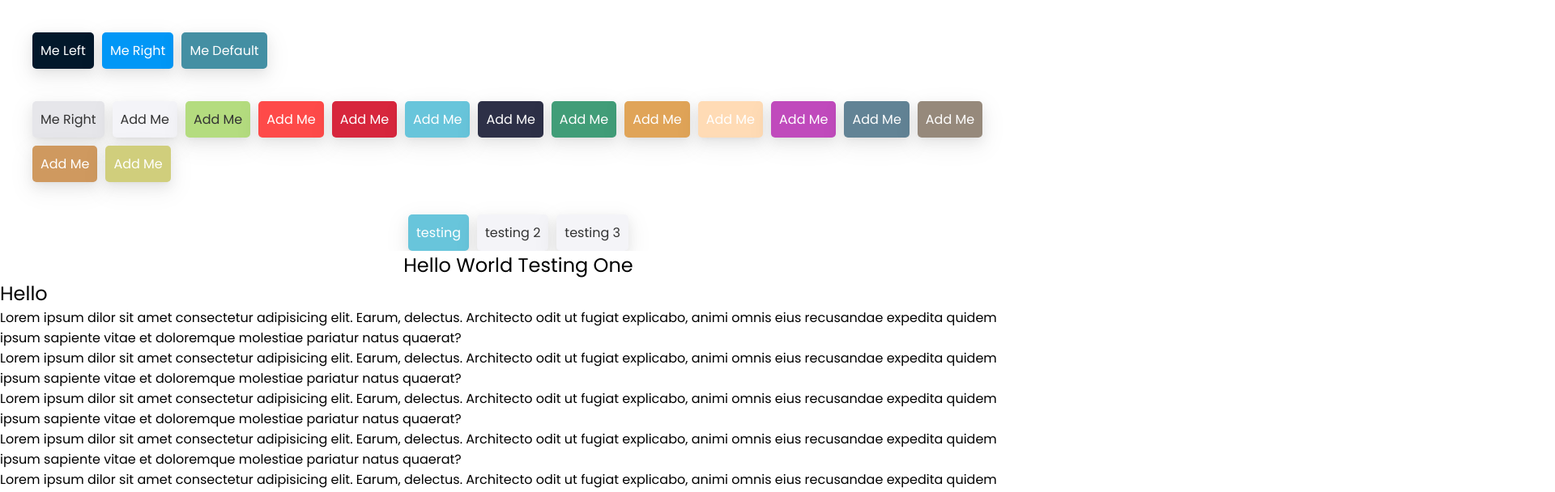
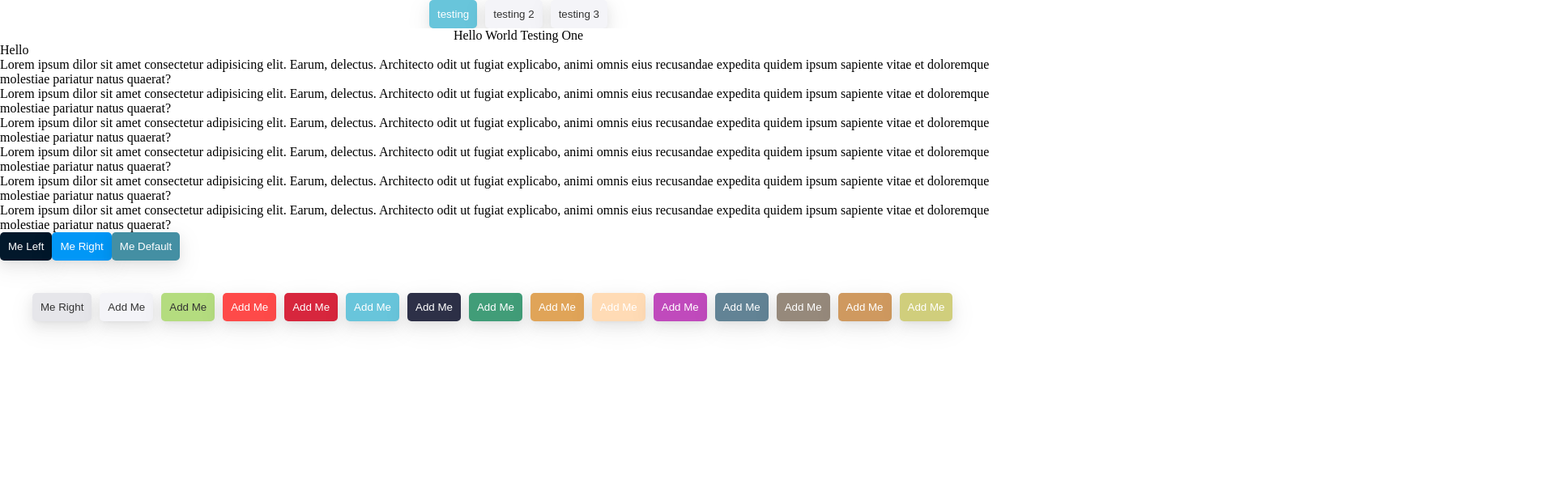
Before and after one commit to lusivelin/components-repo, a React (Vite) app: page / in a window 1280 px wide. Shown: the top 608 px of the page at 81% size, 1920 px wide, since content can reach past the window. Built offline with nearby package versions, Linux system fonts and the light colour scheme.

Commit message:
fix: modal spacing issue related with tabs, adding style config

```diff
--- a/src/App.tsx
+++ b/src/App.tsx
@@ -1,10 +1,10 @@
 import { useState } from "react";
 import Modal from "./elements/Modal";
-import { globalStyles } from "./stitches.config";
 import { button } from "./elements/Button/style";
 import { modalContentBody, modalContentHeader } from "./elements/Modal/style";
 import { row } from "./elements/Grid/style";
 import Tabs from "./elements/Tabs";
+import { globalStyles } from "./style/globalStyles";
 
 function App() {
   globalStyles();
@@ -14,7 +14,26 @@ function App() {
   const [openLeft, setOpenLeft] = useState(false);
   return (
     <div className="App">
-      <div className={row()}>
+      <Tabs
+        tabs={[
+          {
+            id: 1,
+            name: "testing",
+            content: <TestingOne />,
+          },
+          {
+            id: 2,
+            name: "testing 2",
+            content: <h1>Hello</h1>,
+          },
+          {
+            id: 3,
+            name: "testing 3",
+            content: <h1>Hello</h1>,
+          },
+        ]}
+      />
+      <div>
         <Modal
           kind="right"
           open={openRight}
@@ -229,25 +248,6 @@ function App() {
           Add Me
         </button>
       </div>
-      <Tabs
-        tabs={[
-          {
-            id: 1,
-            name: "testing",
-            content: <TestingOne />,
-          },
-          {
-            id: 2,
-            name: "testing 2",
-            content: <h1>Hello</h1>,
-          },
-          {
-            id: 3,
-            name: "testing 3",
-            content: <h1>Hello</h1>,
-          },
-        ]}
-      />
     </div>
   );
 }
--- a/src/elements/Button/style.ts
+++ b/src/elements/Button/style.ts
@@ -1,4 +1,4 @@
-import { css } from "../../stitches.config";
+import { css } from "../../style/config";
 
 export const button = css({
   outlineColor: "transparent",
@@ -14,10 +14,6 @@ export const button = css({
     boxShadow: "none",
   },
 
-    variants: {
-
-    },
-    defaultVariants: {
-
-    }
-})
+  variants: {},
+  defaultVariants: {},
+});
--- a/src/elements/Grid/style.ts
+++ b/src/elements/Grid/style.ts
@@ -1,4 +1,4 @@
-import { css } from "../../stitches.config";
+import { css } from "../../style/config";
 
 export const row = css({
   display: "flex",
--- a/src/elements/Modal/index.tsx
+++ b/src/elements/Modal/index.tsx
@@ -35,7 +35,7 @@ const Modal: FC<PropsWithChildren<ModalProps>> = ({
                 transitionDuration: "0s, 0.5s",
                 transform: "translateX(0)",
 
-                height: "calc(100vh - 40px)",
+                height: "100%",
                 padding: 20,
                 borderRadius: 0,
               }
@@ -47,7 +47,7 @@ const Modal: FC<PropsWithChildren<ModalProps>> = ({
                 transitionProperty: "transform, visibility",
                 // to overwrite existing opacity 0
                 opacity: 1,
-                height: "calc(100vh - 40px)",
+                height: "100%",
                 padding: 20,
                 borderRadius: 0,
               };
@@ -64,7 +64,7 @@ const Modal: FC<PropsWithChildren<ModalProps>> = ({
                 transitionDuration: "0s, 0.5s",
                 transform: "translateX(0)",
 
-                height: "calc(100vh - 40px)",
+                height: "100%",
                 padding: 20,
                 borderRadius: 0,
               }
@@ -76,7 +76,7 @@ const Modal: FC<PropsWithChildren<ModalProps>> = ({
                 transitionProperty: "transform, visibility",
                 // to overwrite existing opacity 0
                 opacity: 1,
-                height: "calc(100vh - 40px)",
+                height: "100%",
                 padding: 20,
                 borderRadius: 0,
               };
--- a/src/elements/Modal/style.ts
+++ b/src/elements/Modal/style.ts
@@ -1,4 +1,4 @@
-import { css } from "../../stitches.config";
+import { css } from "../../style/config";
 
 export const modalContent = css({
   background: "#fff",
@@ -15,6 +15,13 @@ export const modalContent = css({
       true: {
         transitionProperty: "visibility, opacity",
         transitionDuration: "0s, 0.5s",
+
+        // /**
+        //  * remove taking space from document
+        //  * TODO: find a better way to do that
+        //  */
+        // position: "absolute",
+        // right: -99999,
       },
       false: {
         opacity: 0,
@@ -44,7 +51,7 @@ export const modalContentBody = css({
 
 export const modalContainer = css({
   width: "100%",
-  height: "100%",
+  height: "100vh",
 
   display: "flex",
   justifyContent: "center",
--- a/src/elements/Tabs/style.ts
+++ b/src/elements/Tabs/style.ts
@@ -1,4 +1,4 @@
-import { css } from "../../stitches.config";
+import { css } from "../../style/config";
 
 export const tabContainer = css({});
 
@@ -27,12 +27,7 @@ export const tabContentAreaGroup = css({
     transitionDuration: "0.5s, 0s",
     transitionProperty: "opacity, visibility",
 
-    /**
-     * remove taking space from document
-     * TODO: find a better way to do that
-     */
-    position: "absolute",
-    right: -99999,
+    position: "fixed",
   },
   "& > article.tab-active": {
     transitionProperty: "visibility, opacity",
--- a/src/stitches.config.ts
+++ /dev/null
@@ -1,74 +0,0 @@
-import { createStitches, globalCss } from "@stitches/core";
-
-export const { css, keyframes } = createStitches({
-	prefix: "vortex",
-	theme: {
-		shadows: {
-			element:
-				"0 6px 16px 0 rgb(0 0 0 / 8%), 0 3px 6px -4px rgb(0 0 0 / 8%), 0 9px 28px 8px rgb(0 0 0 / 4%)",
-			component:
-				"0 6px 16px 0 rgb(0 0 0 / 18%), 0 3px 6px -4px rgb(0 0 0 / 12%), 0 9px 28px 8px rgb(0 0 0 / 6%)",
-		},
-		colors: {
-			gray: "#474747",
-			primary: "#0077cc",
-			secondary: "#ECECEC",
-			background: "#F5F5F5",
-			link: "#008CBA",
-			success: "#52C41A",
-			warning: "#FAAD14",
-			danger: "#F5222D",
-
-			"text-black": "#333",
-			"text-white": "#fff",
-
-			platinum: "#E6E6EA",
-			"ghost-white": "#F4F4F8",
-			pistachio: "#B4DC7F",
-			tomato: "#FE4A49",
-			crimson: "#D7263D",
-			"oxford-blue": "#02182B",
-			"dodger-blue": "#0197F6",
-			moonstone: "#009FB7",
-			"munsell-blue": "#448FA3",
-			"sky-blue": "#68C5DB",
-			"space-cadet": "#2D3047",
-			"jungle-green": "#419D78",
-			"earth-yellow": "#E0A458",
-			mustard: "#FED766",
-			"light-orange": "#FFDBB5",
-			"steel-pink": "#C04ABC",
-			"air-force-blue": "#628395",
-			beaver: "#96897B",
-			buff: "#CF995F",
-			citron: "#D0CE7C",
-		},
-	},
-});
-
-export const globalStyles = globalCss({
-	"*": { margin: 0, padding: 0 },
-	"@import":
-		"https://fonts.googleapis.com/css2?family=Poppins:ital,wght@0,100;0,200;0,300;0,400;0,500;0,600;0,700;0,800;0,900;1,100;1,200;1,300;1,400;1,500;1,600;1,700;1,800;1,900&display=swap",
-	html: {
-		fontFamily: `Poppins`,
-
-		fontSize: "1em",
-		fontWeight: "400",
-		fontStyle: "normal",
-		lineHeight: "normal",
-	},
-
-	"input, textarea, option, select, button": {
-		font: "inherit",
-		fontFamily: "inherit",
-	},
-
-	"b, strong": {
-		fontWeight: "700",
-	},
-
-	"h1, h2, h3, h4, h5, h6": {
-		fontWeight: "inherit",
-	},
-});
--- /dev/null
+++ b/src/style/config.ts
@@ -0,0 +1,47 @@
+import { createStitches } from "@stitches/core";
+
+export const { globalCss, css, keyframes } = createStitches({
+  prefix: "vortex",
+  theme: {
+    shadows: {
+      element:
+        "0 6px 16px 0 rgb(0 0 0 / 8%), 0 3px 6px -4px rgb(0 0 0 / 8%), 0 9px 28px 8px rgb(0 0 0 / 4%)",
+      component:
+        "0 6px 16px 0 rgb(0 0 0 / 18%), 0 3px 6px -4px rgb(0 0 0 / 12%), 0 9px 28px 8px rgb(0 0 0 / 6%)",
+    },
+    colors: {
+      gray: "#474747",
+      primary: "#0077cc",
+      secondary: "#ECECEC",
+      background: "#F5F5F5",
+      link: "#008CBA",
+      success: "#52C41A",
+      warning: "#FAAD14",
+      danger: "#F5222D",
+
+      "text-black": "#333",
+      "text-white": "#fff",
+
+      platinum: "#E6E6EA",
+      "ghost-white": "#F4F4F8",
+      pistachio: "#B4DC7F",
+      tomato: "#FE4A49",
+      crimson: "#D7263D",
+      "oxford-blue": "#02182B",
+      "dodger-blue": "#0197F6",
+      moonstone: "#009FB7",
+      "munsell-blue": "#448FA3",
+      "sky-blue": "#68C5DB",
+      "space-cadet": "#2D3047",
+      "jungle-green": "#419D78",
+      "earth-yellow": "#E0A458",
+      mustard: "#FED766",
+      "light-orange": "#FFDBB5",
+      "steel-pink": "#C04ABC",
+      "air-force-blue": "#628395",
+      beaver: "#96897B",
+      buff: "#CF995F",
+      citron: "#D0CE7C",
+    },
+  },
+});
--- /dev/null
+++ b/src/style/globalStyles.ts
@@ -0,0 +1,3 @@
+import { resetCSS } from "./reset";
+
+export const globalStyles = () => [resetCSS()].join("");
--- /dev/null
+++ b/src/style/reset.ts
@@ -0,0 +1,81 @@
+import { globalCss } from "./config";
+
+export const resetCSS = globalCss({
+  "*": {
+    boxSizing: "border-box",
+    scrollBehavior: "smooth",
+  },
+
+  html: {
+    color: "$text",
+    backgroundColor: "$canvas",
+  },
+
+  "html, body": {
+    width: "100%",
+    height: "100%",
+
+    boxSizing: "border-box",
+
+    margin: 0,
+    padding: 0,
+  },
+
+  body: {
+    overflowY: "auto",
+    overflowX: "hidden",
+
+    "&.no-scroll": {
+      overflow: "hidden",
+    },
+    margin: 0,
+    padding: 0,
+  },
+
+  "img, svg": {
+    verticalAlign: "baseline",
+  },
+
+  ".nowrap": {
+    whiteSpace: "nowrap",
+  },
+  "p, ol, ul, li, dl, dt, dd, blockquote, figure, fieldset, legend, textarea, pre, iframe, hr, h1, h2, h3, h4, h5, h6":
+    {
+      margin: 0,
+      padding: 0,
+    },
+
+  "h1, h2, h3, h4, h5, h6": {
+    fontSize: "100%",
+    fontWeight: "normal",
+  },
+
+  ul: {
+    listStyle: "none",
+  },
+
+  "button, input, select": {
+    margin: 0,
+  },
+  "*, *::before, *::after": {
+    boxSizing: "inherit",
+  },
+
+  "img, video": {
+    height: "auto",
+    maxWidth: "100%",
+  },
+
+  iframe: {
+    border: 0,
+  },
+
+  table: {
+    borderCollapse: "collapse",
+    borderSpacing: 0,
+  },
+
+  "td, th": {
+    padding: 0,
+  },
+});
```
Lines whose indentation alone changed are shown as unchanged.
